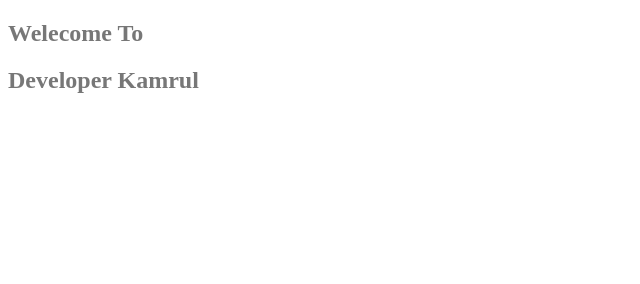
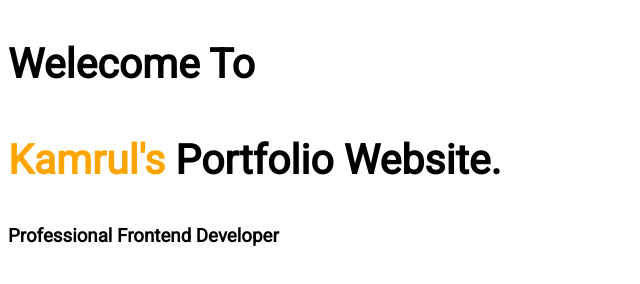
Before and after one commit to KamrulHasan11/developerkamrul, a plain HTML site: page index.html in a window 1280 px wide. Shown: the whole page, without its empty margins (0-640 px from the left). Drawn offline with Linux system fonts and the light colour scheme.

Commit message:
new file added

```diff
--- a/index.html
+++ b/index.html
@@ -3,11 +3,14 @@
 <head>
     <meta charset="UTF-8">
     <meta name="viewport" content="width=device-width, initial-scale=1.0">
-    <title>Developer Kamrul</title>
+    <title>Frontend Developer Kamrul</title>
+    <link rel="preconnect" href="https://fonts.gstatic.com">
+    <link href="https://fonts.googleapis.com/css2?family=Roboto&display=swap" rel="stylesheet">
     <link rel="stylesheet" href="style.css">
 </head>
 <body>
     <h2>Welecome To</h2>
-    <h2>Developer Kamrul</h2>
+    <h2><span class="name_heilight">Kamrul's</span> Portfolio Website.</h2>
+    <h3>Professional Frontend Developer</h3>
 </body>
 </html>
--- a/style.css
+++ b/style.css
@@ -1,3 +1,10 @@
+body{
+    font-family: 'Roboto', sans-serif;
+}
 h2{
-    color: #777777;
+    font-size: 41px;
+    line-height: 150%;
 }
+.name_heilight{
+    color: orange;
+}
```
